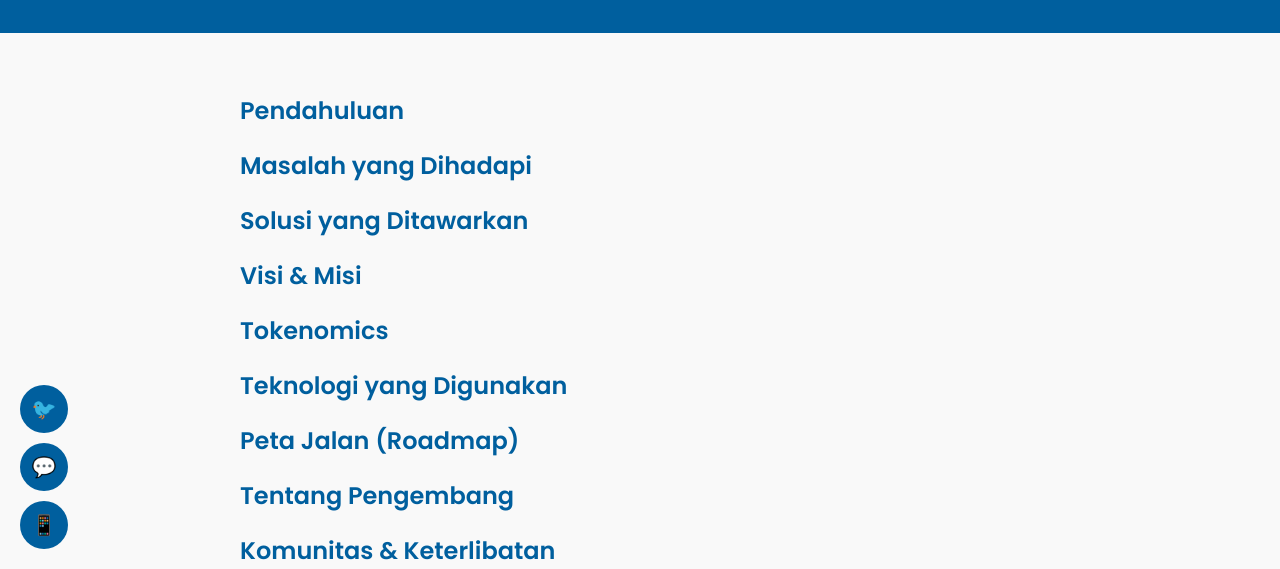
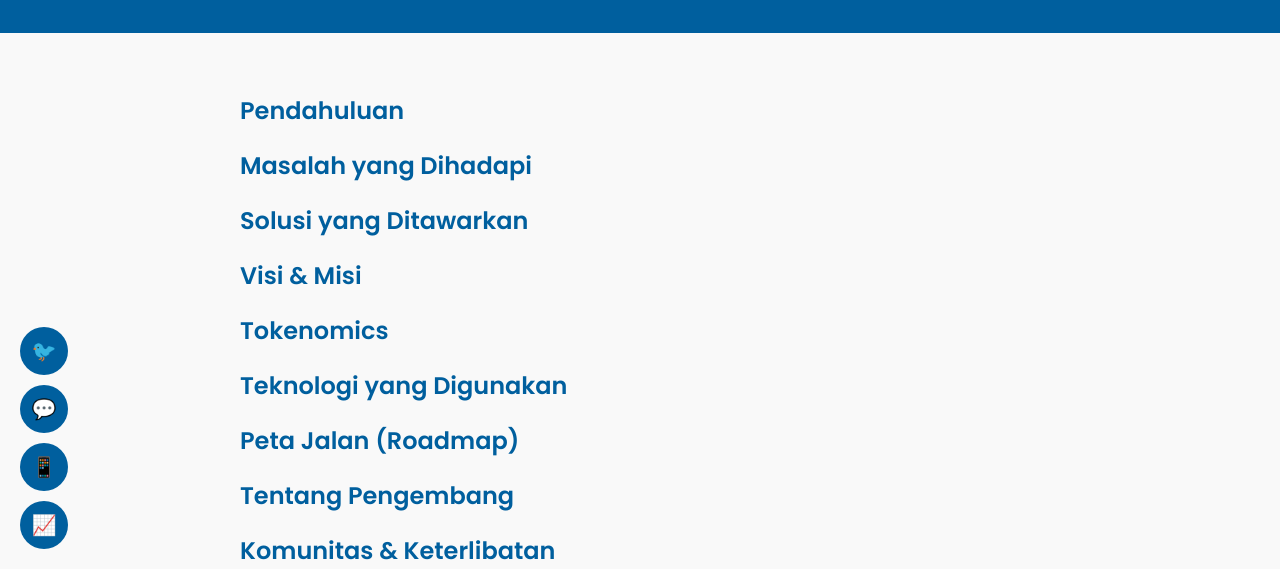
Before and after one commit to Bemo1507/Bemo_US, a plain HTML site: page index.html in a window 1280 px wide. Shown: the part 231-800 px from the top of the page. Drawn offline with Linux system fonts and the light colour scheme.

Commit message:
index.html

```diff
--- a/index.html
+++ b/index.html
@@ -143,6 +143,7 @@
     <a href="#" title="Twitter">🐦</a>
     <a href="#" title="Telegram">💬</a>
     <a href="https://wa.me/6281324542719" title="WhatsApp">📱</a>
+    <a href= "https://www.geckoterminal.com/ton/pools/EQC4YkAYlfuSXzQmL3YtKk-o2DYasnVneEQ6Lwgyc0EwhGJ6",title="CoinGeko Terminal">📈</a>
   </div>
 
   <footer>
```
